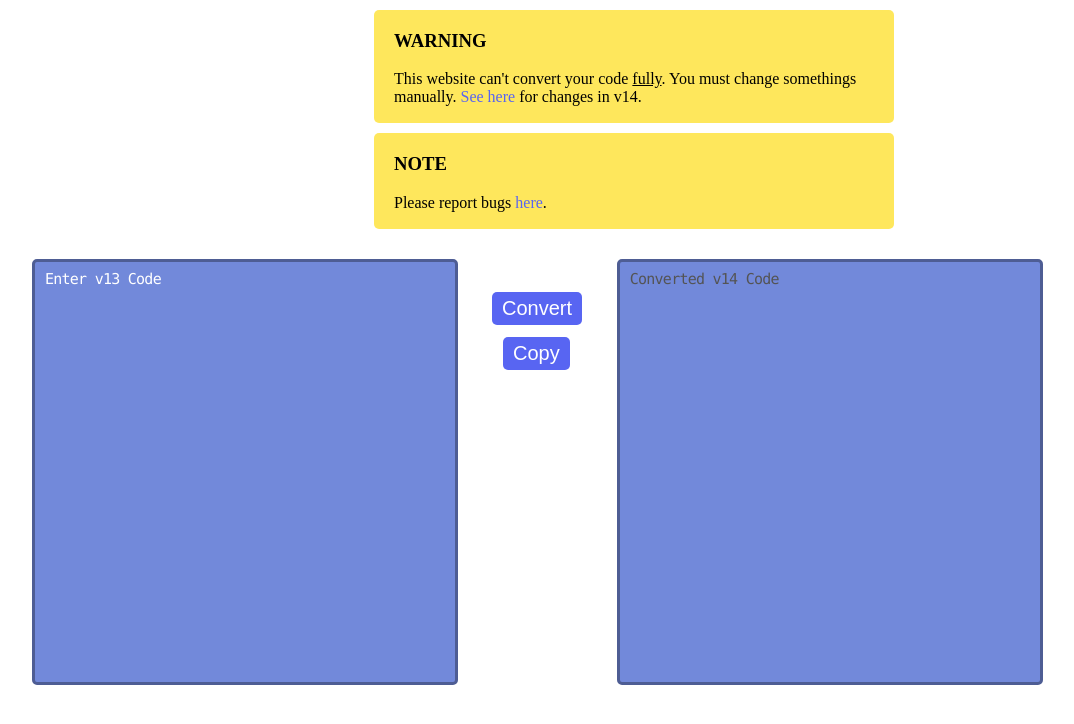
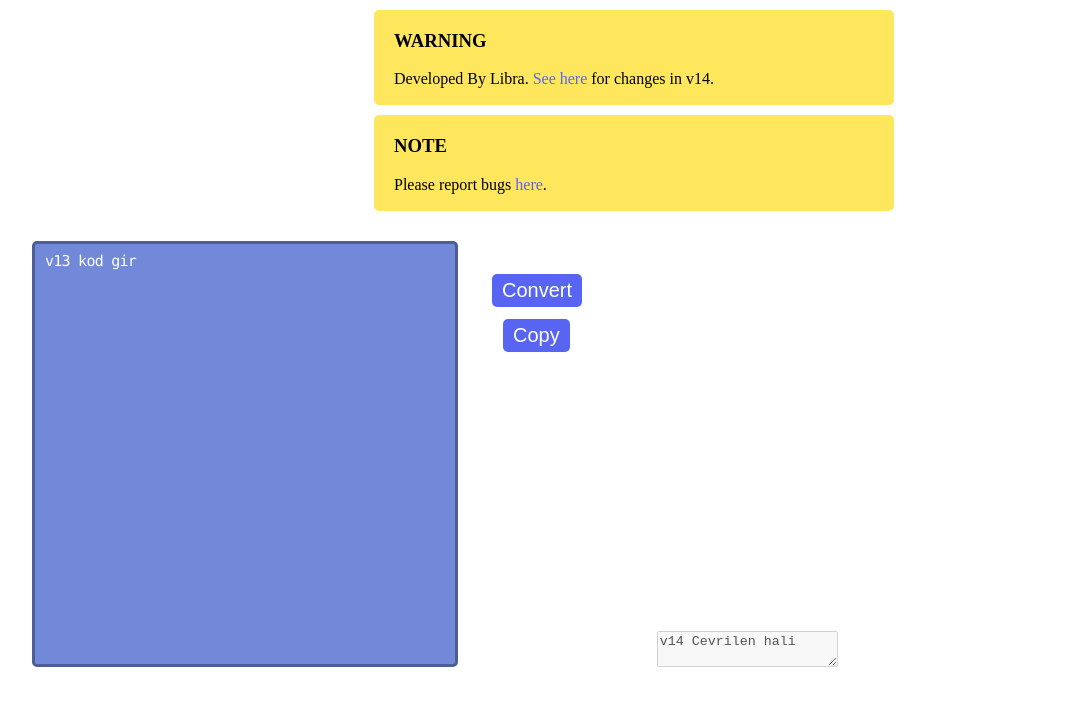
Before and after one commit to LibraDVLP/djs-13-14, a plain HTML site: page index.html in a window 1280 px wide. Shown: the whole page, without its empty margins (6-1080 px from the left). Drawn offline with Linux system fonts and the light colour scheme; a web font is replaced by a local one.

Commit message:
Update index.html

```diff
--- a/index.html
+++ b/index.html
@@ -2,7 +2,7 @@
 <html>
 
 <head>
-    <title>v13 to v14 Converter</title>
+    <title>v13 kodu v14 çevirme</title>
     <link rel="stylesheet" href="index.css">
 </head>
 
@@ -11,22 +11,22 @@
 
     <div class="warning">
         <h3>WARNING</h3>
-        <p>This website can't convert your code <ins>fully</ins>. You must change somethings manually. <a
+        <p> Developed By Libra. <a
                 target="_blank"
                 href="https://deploy-preview-1011--discordjs-guide.netlify.app/additional-info/changes-in-v14.html">See
                 here</a> for changes in v14.</p>
     </div>
     <div class="warning">
         <h3>NOTE</h3>
-        <p>Please report bugs <a target="_blank" href="https://github.com/Tolga1452/djs-v13-to-v14/issues/new">here</a>.
+        <p>Please report bugs <a target="_blank" href="https://github.com/LibraDVLP">here</a>.
         </p>
     </div>
 
     <div>
-        <textarea placeholder="Enter v13 Code" id="v13"></textarea>
+        <textarea placeholder="v13 kod gir" id="v13"></textarea>
         <button class="convert" onclick="convert()">Convert</button>
         <button class="copy" onclick="copy()">Copy</button>
-        <textarea disabled id="v14">Converted v14 Code</textarea>
+        <textarea disabled id="v14 kodunuz">v14 Cevrilen hali</textarea>
     </div>
 </body>
 
```
